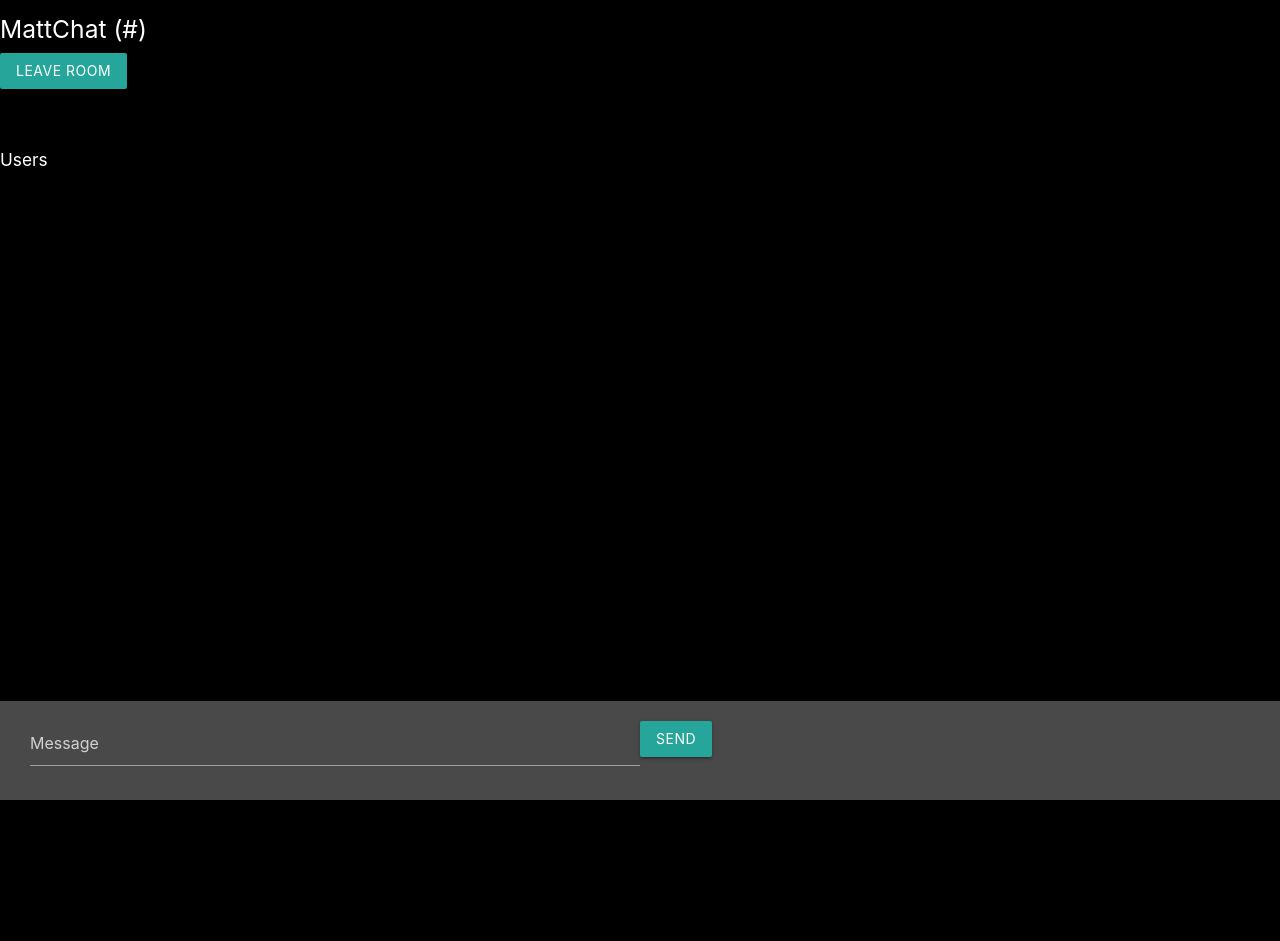
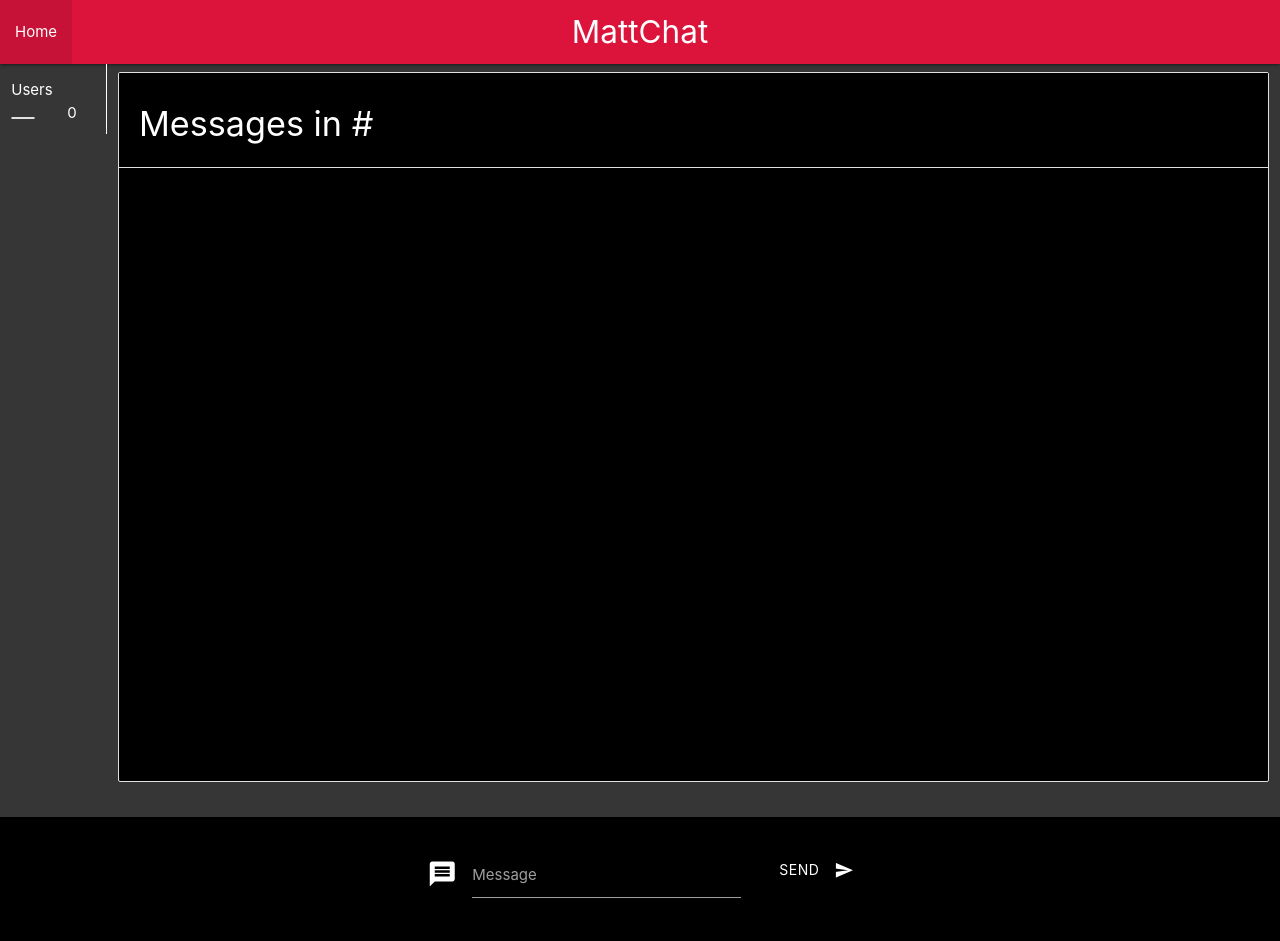
Before and after one commit to matt4499/MattChat, a website: page public/chat.html in a window 1280 px wide. Before the commit the page ends 800 px from the top, so only its background shows below. Drawn offline with nearby package versions, Linux system fonts and the light colour scheme; no server answers.

Commit message:
Complete restyle

```diff
--- a/public/chat.html
+++ b/public/chat.html
@@ -1,48 +1,82 @@
-<!DOCTYPE html>
+<!doctype html>
 <html lang="en">
+
 <head>
-  <meta charset="UTF-8">
-  <meta name="viewport" content="width=device-width, initial-scale=1.0">
+    <!-- Required meta tags -->
+    <meta charset="utf-8">
+    <meta name="viewport" content="width=device-width, initial-scale=1">
     <link rel="stylesheet" href="https://cdnjs.cloudflare.com/ajax/libs/materialize/1.0.0/css/materialize.min.css">
-  <link rel="stylesheet" href="https://fonts.googleapis.com/icon?family=Material+Icons">
+    <link href="https://fonts.googleapis.com/icon?family=Material+Icons" rel="stylesheet">
     <link rel="stylesheet" href="css/mattchat.css">
     <title>MattChat</title>
 </head>
+
 <body>
-  <div class="chat-container">
-    <header class="chat-header">
-      <h5> MattChat (#<span id="room-name"></span>) </h1> <a href="index.html" class="btn">Leave Room</a>
-    </header>
-    <main class="chat-main">
-      <div class="chat-sidebar" style="padding-top: 50px;">
-        <h6>Users</h3>
-        <ul id="users">
+    <nav style="background-color: #dc143c;">
+        <div class="nav-wrapper">
+            <a href="#!" class="brand-logo center">MattChat</a>
+            <ul class="left hide-on-med-and-down">
+                <li><a href="index.html">Home</a></li>
             </ul>
         </div>
-      <div class="chat-messages">
+    </nav>
+    <main>
+        <div class="row">
+
+            <div class="col s1" style="border-right: 1px solid;">
+                <!-- Grey navigation panel -->
+                <p> Users <span class="badge usercount">0</span> </p>
+
+                <ul class="collection userlist">
+                </ul>
+
             </div>
+
+            <div class="col s11">
+                <ul class="collection with-header chat-messages" style="height: 710px; overflow-y: scroll;">
+                    <li class="collection-header dark">
+                        <h4>Messages in #<span id="room-name"></span></h4>
+                    </li>
+                </ul>
+            </div>
+
+        </div>
+
     </main>
-    <div class="chat-form-container">
+    <footer class="page-footer" style="background-color: black;">
+        <div class="container">
+            <div class="row" style="padding-left: 25%;">
                 <form id="chat-form">
-        <textarea
-          class="materialize-textarea"
-          id="msg"
-          type="text"
-          placeholder="Message"
-          required
-          autocomplete="off"
-          maxlength="500"
-          data-length="500"
-        ></textarea><button class="waves-effect waves-light btn send-button">Send</button>
+                <div class="input-field col s6">
+                    <i class="material-icons prefix">message</i>
+                    <input id="msg" type="text" required>
+                    <label for="msg">Message</label>
+                </div>
+                <div class="input-field col s6">
+
+                    <button class="btn waves-effect waves-light black" type="submit" name="action">Send
+                        <i class="material-icons right">send</i>
+                    </button>
+
+                </div>
                 </form>
-      <!-- <form><input type="file" class="waves-effect waves-light btn send-button"></input></form> -->
             </div>
         </div>
-  <script src="https://cdnjs.cloudflare.com/ajax/libs/jquery/3.5.1/jquery.min.js" integrity="sha512-bLT0Qm9VnAYZDflyKcBaQ2gg0hSYNQrJ8RilYldYQ1FxQYoCLtUjuuRuZo+fjqhx/qtq/1itJ0C2ejDxltZVFg==" crossorigin="anonymous"></script>
-  <script src="https://cdnjs.cloudflare.com/ajax/libs/qs/6.9.4/qs.min.js" integrity="sha512-BHtomM5XDcUy7tDNcrcX1Eh0RogdWiMdXl3wJcKB3PFekXb3l5aDzymaTher61u6vEZySnoC/SAj2Y/p918Y3w==" crossorigin="anonymous"></script>
-  <script src="https://cdnjs.cloudflare.com/ajax/libs/dompurify/2.0.14/purify.min.js" integrity="sha512-3hh5P4soaloZlzraI8Lejlwar1DRpK1VlvB7UHbtKWQafIeYKpxctSMMwjv7HG1KAMcpqIeJmZYr1Y0RHuk7VQ==" crossorigin="anonymous"></script>
+    </footer>
+
+
+    <script src="https://cdnjs.cloudflare.com/ajax/libs/jquery/3.5.1/jquery.min.js"
+        integrity="sha512-bLT0Qm9VnAYZDflyKcBaQ2gg0hSYNQrJ8RilYldYQ1FxQYoCLtUjuuRuZo+fjqhx/qtq/1itJ0C2ejDxltZVFg=="
+        crossorigin="anonymous"></script>
+    <script src="https://cdnjs.cloudflare.com/ajax/libs/materialize/1.0.0/js/materialize.min.js"></script>
+    <script src="https://cdnjs.cloudflare.com/ajax/libs/qs/6.9.4/qs.min.js"
+        integrity="sha512-BHtomM5XDcUy7tDNcrcX1Eh0RogdWiMdXl3wJcKB3PFekXb3l5aDzymaTher61u6vEZySnoC/SAj2Y/p918Y3w=="
+        crossorigin="anonymous"></script>
+    <script src="https://cdnjs.cloudflare.com/ajax/libs/dompurify/2.0.14/purify.min.js"
+        integrity="sha512-3hh5P4soaloZlzraI8Lejlwar1DRpK1VlvB7UHbtKWQafIeYKpxctSMMwjv7HG1KAMcpqIeJmZYr1Y0RHuk7VQ=="
+        crossorigin="anonymous"></script>
     <script src="/socket.io/socket.io.js"></script>
-  <script src="https://cdnjs.cloudflare.com/ajax/libs/materialize/1.0.0/js/materialize.min.js"></script>
     <script src="js/main.js"></script>
 </body>
+
 </html>
--- a/public/css/mattchat.css
+++ b/public/css/mattchat.css
@@ -1,34 +1,38 @@
 body {
-    display: grid;
-    background-color: black;
+    display: flex;
+    min-height: 100vh;
+    flex-direction: column;
+    background-color: #363636;
     color: white;
-}
-.chat-form-container {
-    margin: 0;
-    position: fixed;
-    width: 100%;
-    bottom: 0;
-	padding: 20px 30px;
-    background-color: #49494a;
-}
-textarea.materialize-textarea {
-    display: inline-block;
-    margin-left: auto;
-    margin-right: auto;
-    width: 50%;
-    color: white;
-    word-break: break-word;
-}
-.send-button {
-    position: inherit;
-    vertical-align: top;
-}
-iframe {
-    margin:0 auto;
-    display:block;
+    scrollbar-width: thin;          /* "auto" or "thin"  */
+    scrollbar-color: red black;   /* scroll thumb & track */
+  }
+
+  *::-webkit-scrollbar {
+    width: 12px;
+  }
+  *::-webkit-scrollbar-track {
+    background: black;
+  }
+  *::-webkit-scrollbar-thumb {
+    background-color: red;
+  }
+
+  main {
+    flex: 1 0 auto;
+  }
+
+  input, span {
+      color: white !important;
+  }
+  ul.collection, li.dark {
+      background-color: black !important;
+  }
+
+ul li {
+    word-break: break-all;
 }
 
-.message-text {
-    padding-bottom: 20px;
-    background-color: gray;
+code {
+    background-color: #363636;
 }
--- a/public/js/main.js
+++ b/public/js/main.js
@@ -1,12 +1,12 @@
 const chatForm = document.getElementById('chat-form');
 const chatMessages = document.querySelector(".chat-messages");
 const roomName = document.getElementById('room-name');
-const userList = document.getElementById('users');
+const userList = $('ul[class="userlist"]');
 const chatInput = document.getElementById('msg');
 
 // Get username and room from URL
 const { username, room } = Qs.parse(location.search, {
-ignoreQueryPrefix: true
+    ignoreQueryPrefix: true
 });
 
 const socket = io();
@@ -27,7 +27,7 @@ socket.on('roomUsers', ({ room, users }) => {
 
 // Message from server
 socket.on('message', message => {
-    if(message){
+    if (message) {
         outputMessage(message);
         chatMessages.scrollTop = chatMessages.scrollHeight;
     }
@@ -35,6 +35,7 @@ socket.on('message', message => {
 
 socket.on('ytMessage', id => {
     outputYTembed(id);
+    chatMessages.scrollTop = chatMessages.scrollHeight;
 });
 
 // Message submit
@@ -56,22 +57,24 @@ function outputMessage(message) {
     const div = document.createElement('div');
     div.classList.add('message');
     div.innerHTML = `
-    <div class="container message-container">
-    <div class="message-text">
-    <p >${message.username} <span>${message.time}</span></p>
-  <p>
-    ${message.text}
-  </p>
-  </div>
-  </div>`;
+    <li class="collection-item avatar dark" id="msg-1231213">
+                        <i class="material-icons circle">account_circle</i>
+                        <span class="title">${message.username} | ${message.time}</span>
+                        <p>
+                            ${message.text}
+                        </p>
+                    </li>
+    `;
     document.querySelector('.chat-messages').appendChild(div);
 }
 
-function outputYTembed(id){
+function outputYTembed(id) {
     const div = document.createElement('div');
     div.classList.add('message');
     div.innerHTML = `
+    <div style="padding-left: 4.5%;">
     <iframe width="560" height="315" src="https://www.youtube-nocookie.com/embed/${id}?controls=1" frameborder="0" allow="accelerometer; autoplay; encrypted-media; gyroscope; picture-in-picture" allowfullscreen></iframe>
+    </div>
     `;
     document.querySelector('.chat-messages').appendChild(div);
 }
@@ -79,13 +82,18 @@ function outputYTembed(id){
 // Add room name to dom
 function outputRoomName(room) {
     roomName.innerText = room;
+    document.title = "MattChat | " + room;
 }
 
 // Add users to dom
-function outputUsers(users){
-    userList.innerHTML = `
-    ${users.map(user => `<li> ${user.username} </li>`).join('')}
-    `;
+function outputUsers(users) {
+    $(".userlist").empty();
+    var usercount = 0;
+    users.forEach(function(user){
+        usercount++;
+        $(".userlist").append(`<li class="collection-item dark">${user.username}</li>`);
+    });
+    $(".usercount").text(usercount);
 }
 
 // function geeks(event) {
@@ -97,7 +105,7 @@ function outputUsers(users){
 //     }
 // }
 
-$(document).ready(function() {
-    $('textarea').characterCounter();
+$(document).ready(function () {
+    $('.msg').characterCounter();
     $('.character-counter').css("color", "white");
 });
```
Lines whose indentation alone changed are shown as unchanged.
